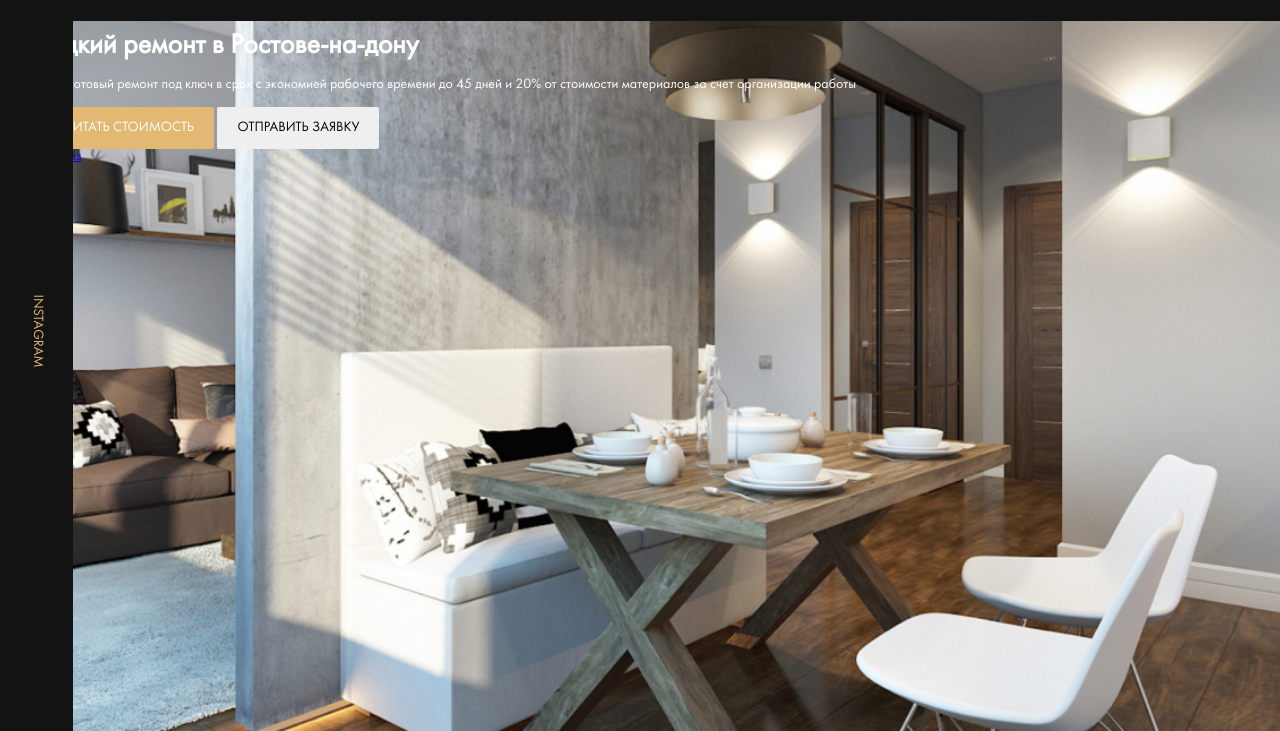
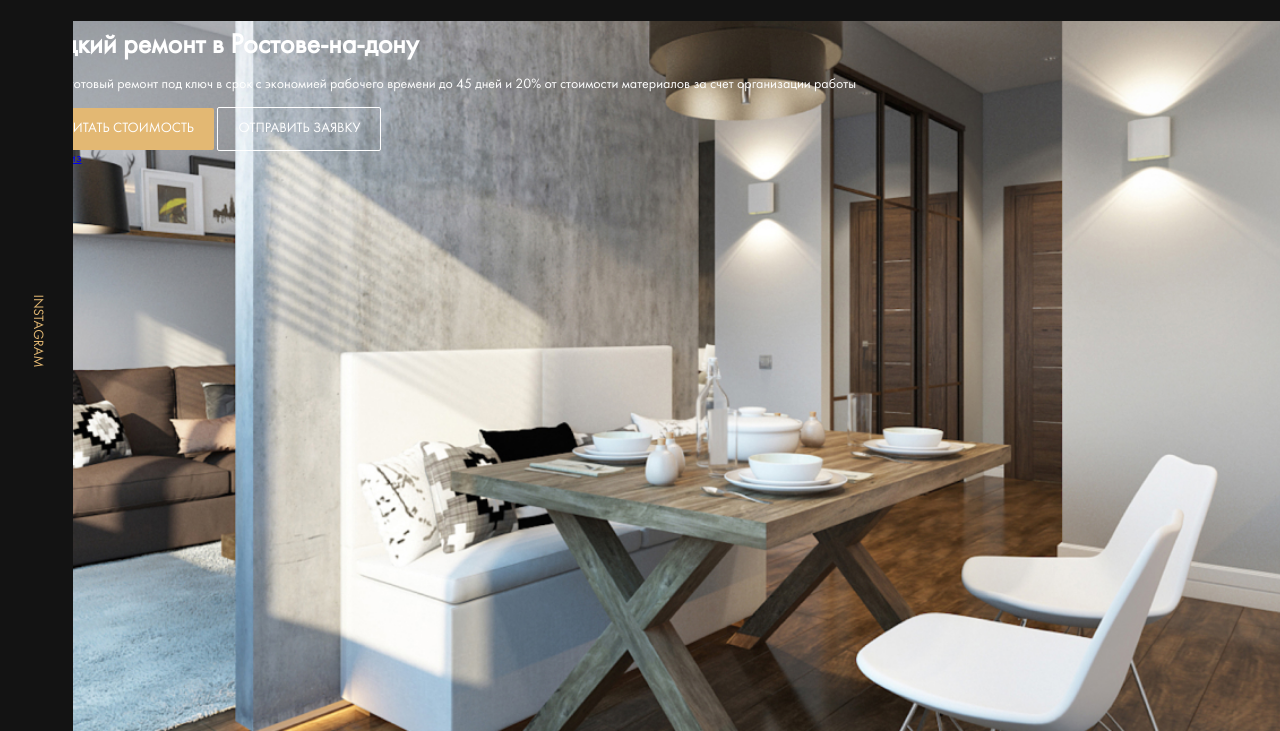
Before and after one commit to Kostya-star/Repairs_site, a website: page index.html in a window 1280 px wide. Shown: the part 69-800 px from the top of the page. Drawn offline with nearby package versions, Linux system fonts and the light colour scheme; files that its build step writes are made by us from their sources; files whose address does not match are found by name.

Commit message:
feat:added outline button style

```diff
--- a/sass/_interface.sass
+++ b/sass/_interface.sass
@@ -6,3 +6,7 @@
   &--primary
     background-color: $primary
     color: $light
+  &--outline
+    border: 1px solid $light
+    background-color: transparent
+    color: $light
```
